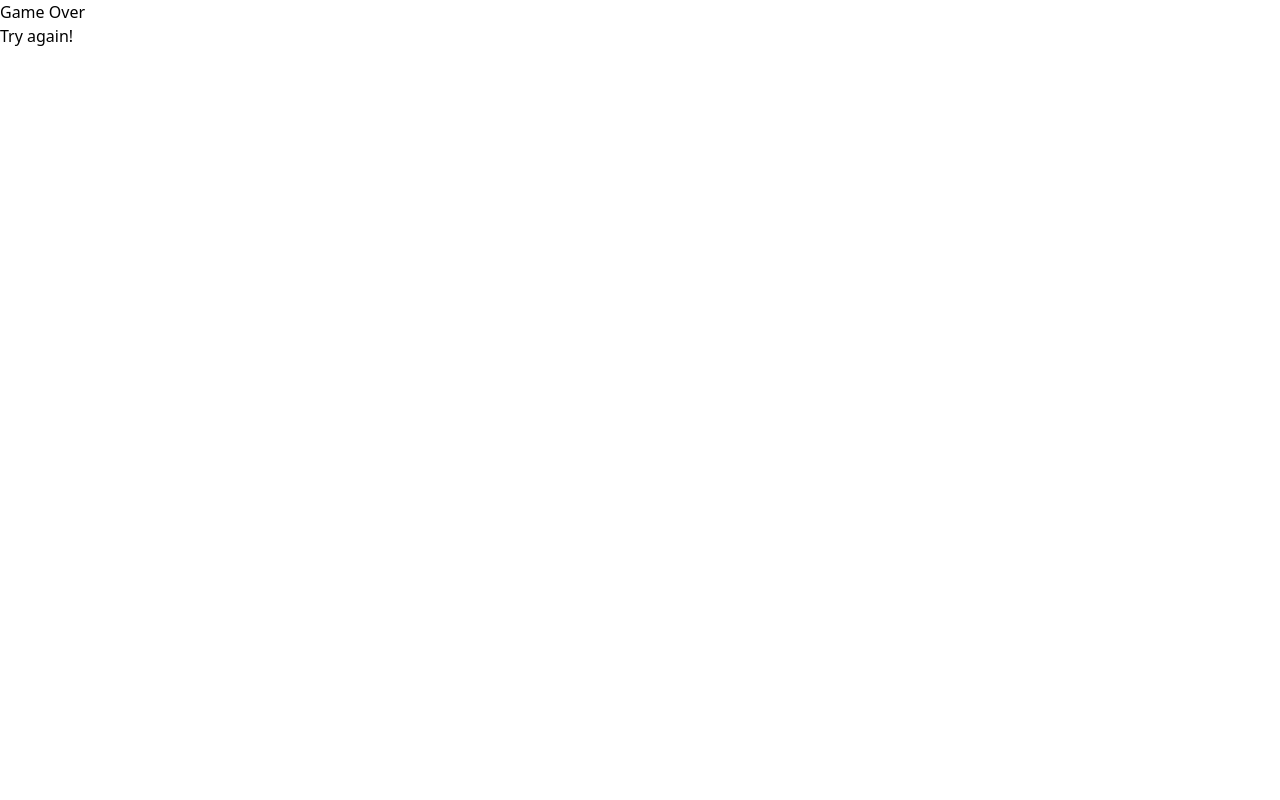
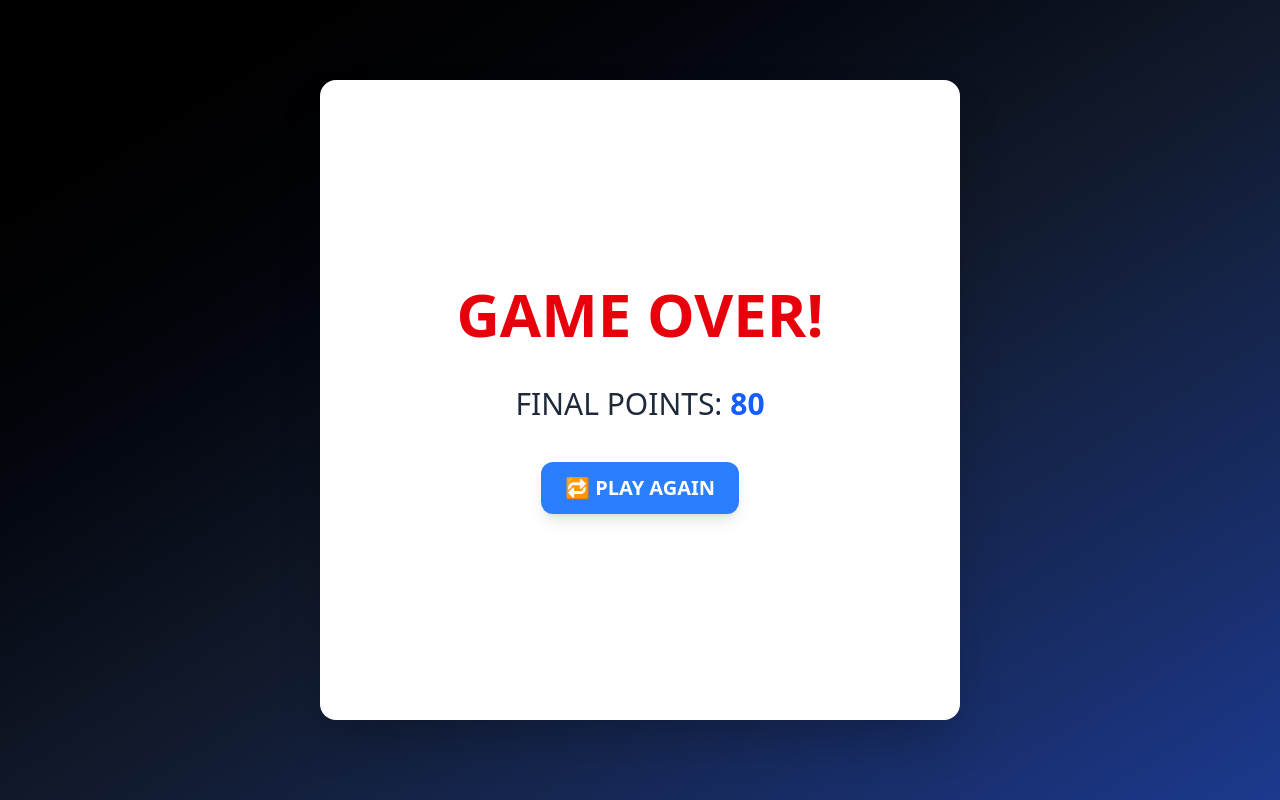
Before and after one commit to Vivienne0528/SNAKE-GAME, a Next.js app: page /gameOver in a window 1280 px wide. Built offline with nearby package versions, Linux system fonts and the light colour scheme.

Commit message:
welcome and gameOver page

```diff
--- /dev/null
+++ b/src/pages/game/index.tsx
@@ -0,0 +1,9 @@
+import Board from "../../components/board"
+
+const Game = () => {
+    const len = 10
+    const boardSize = len * len
+
+    return <Board len={len} boardSize={boardSize} />
+}
+export default Game
--- a/src/pages/gameOver/index.tsx
+++ b/src/pages/gameOver/index.tsx
@@ -1,15 +1,26 @@
-import { useRouter } from "next/navigation"
+import { useFunc } from "@/utils/useFunc"
 
 
 const GameOver = () => {
-    const router = useRouter()
-    const playGame = () => { router.push("http://localhost:3000/") }
+    const { welcome } = useFunc()
+
     return (
-        <>
-            <div>Game Over</div>
-            <button onClick={playGame}>Try again!</button>
-        </>
-
+        <section className="h-screen w-screen flex items-center justify-center bg-gradient-to-br from-black via-gray-900 to-blue-900">
+            <section className="w-[640px] h-[640px] bg-white rounded-2xl shadow-2xl flex flex-col items-center justify-center gap-10 animate-fade-in">
+                <h1 className="text-6xl font-extrabold text-red-600 animate-bounce">
+                    GAME OVER!
+                </h1>
+                <h2 className="text-3xl text-gray-800">
+                    FINAL POINTS: <span className="text-blue-600 font-bold">80</span>
+                </h2>
+                <button
+                    onClick={welcome}
+                    className="px-6 py-3 bg-blue-500 hover:bg-blue-600 text-white text-xl font-semibold rounded-xl shadow-lg transition-all duration-300 ease-in-out transform hover:scale-105"
+                >
+                    🔁 PLAY AGAIN
+                </button>
+            </section>
+        </section>
     )
 
 }
--- a/src/pages/index.tsx
+++ b/src/pages/index.tsx
@@ -1,11 +1,8 @@
-import Board from "@/pages/board";
+import Welcome from "./welcome";
 
 export default function Home() {
-  const len = 10
-  const boardSize = len * len
+
   return (
-    <>
-      <Board len={len} boardSize={boardSize} />
-    </>
+    <Welcome />
   )
 }
--- /dev/null
+++ b/src/pages/welcome/index.tsx
@@ -0,0 +1,25 @@
+import { useFunc } from "@/utils/useFunc"
+
+
+const Welcome = () => {
+    const { playGame } = useFunc()
+
+    return (
+        <section className="h-screen w-screen flex items-center justify-center bg-gradient-to-br from-black via-gray-900 to-blue-900">
+            <section className="w-[640px] h-[640px] bg-white rounded-2xl shadow-2xl flex flex-col items-center justify-center gap-10 animate-fade-in">
+                <h1 className="text-6xl font-extrabold text-red-600 animate-bounce">
+                    WELCOME!
+                </h1>
+                <button
+                    onClick={playGame}
+                    className="px-6 py-3 bg-blue-500 hover:bg-blue-600 text-white text-xl font-semibold rounded-xl shadow-lg transition-all duration-300 ease-in-out transform hover:scale-105"
+                >
+                    START GAME
+                </button>
+            </section>
+        </section>
+    )
+
+}
+
+export default Welcome
--- /dev/null
+++ b/src/utils/useFunc.tsx
@@ -0,0 +1,12 @@
+import { useRouter } from "next/navigation"
+
+export const useFunc = () => {
+    const router = useRouter()
+    const welcome = () => { router.push("/") }
+    const playGame = () => { router.push("/game") }
+
+    return {
+        welcome, playGame
+    }
+
+}
```
Also changed, not shown: src/components/board/index.tsx (renamed from src/pages/board/index.tsx).
